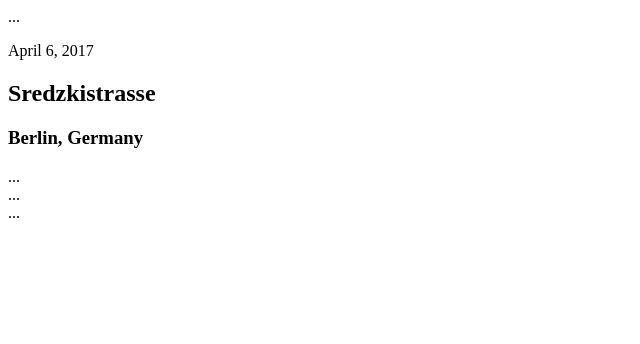
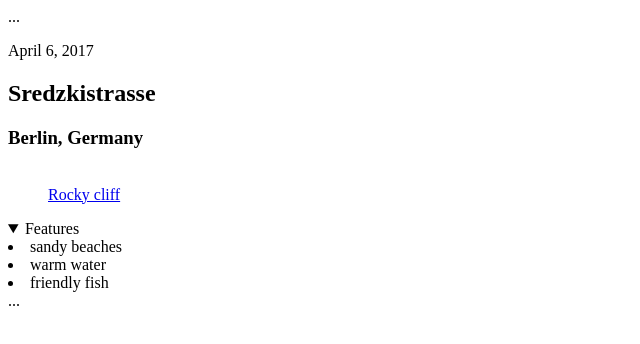
Before and after one commit to danieladelvos/pluralsight-html5-fundamentals, a plain HTML site: page index.html in a window 1280 px wide. Shown: the whole page, without its empty margins (0-640 px from the left). Drawn offline with Linux system fonts and the light colour scheme.

Commit message:
section and aside

```diff
--- a/index.html
+++ b/index.html
@@ -12,11 +12,29 @@
       April 6, 2017
      </time>
     </p>
-    <article id="content-container" class="container example-layout">
+
+     <article id="content-container" class="container example-layout">
       <h1>Sredzkistrasse</h1>
       <h3>Berlin, Germany</h3>
-      <section>...</section>
-      <aside>...</aside>
+
+      <section>
+        <a href="#link-to-details">
+        <figure>
+          <img src="" class="">
+          <figcaption>Rocky cliff</figcaption>
+        </figure>
+        </a>
+      </section>
+      <aside>
+        <details open>
+          <summary>Features</summary>
+          <u1>
+            <li>sandy beaches</li>
+            <li>warm water</li>
+            <li>friendly fish</li>
+          </u1>
+        </details>
+      </aside>
     </articleid>
    </main>
   <footer>
```
